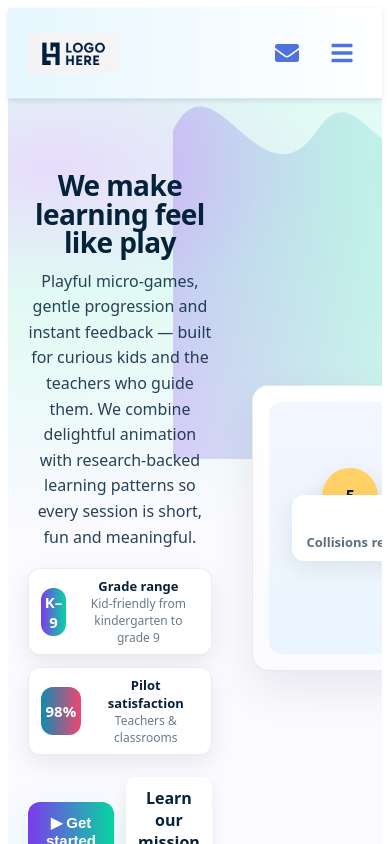
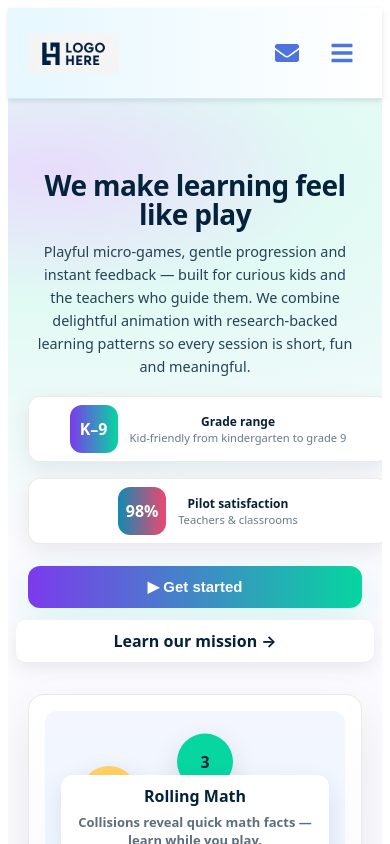
Before and after one commit to Mfundo-code/constractionwebsite, a React (Create React App) app: page /about in a window 390 px wide. Shown: the top 844 px of the page. Built offline with nearby package versions, Linux system fonts and the light colour scheme.

Commit message:
abouherosection

```diff
--- a/src/pages/About/AboutComponents/AboutHero.js
+++ b/src/pages/About/AboutComponents/AboutHero.js
@@ -9,30 +9,197 @@ import React from "react";
 export default function AboutHero() {
   return (
     <section style={styles.section} aria-labelledby="about-hero-title" role="region">
-      <style>{`
+      <style jsx>{`
         /* subtle floating for decorative circles */
-        @keyframes floatSlow { 0% { transform: translateY(0);} 50% { transform: translateY(-8px);} 100% { transform: translateY(0);} }
+        @keyframes floatSlow {
+          0% { transform: translateY(0);}
+          50% { transform: translateY(-8px);}
+          100% { transform: translateY(0);}
+        }
         /* fade-up entrance */
-        @keyframes fadeUp { from { opacity: 0; transform: translateY(10px);} to { opacity: 1; transform: translateY(0);} }
+        @keyframes fadeUp {
+          from { opacity: 0; transform: translateY(10px);}
+          to { opacity: 1; transform: translateY(0);}
+        }
 
-        /* responsive */
-        @media (max-width: 880px) {
-          .about-grid { grid-template-columns: 1fr; gap: 22px; }
-          .about-visual { justify-content: center; }
+        /* Tablet Styles */
+        @media (max-width: 1024px) {
+          .about-hero-section {
+            padding: 3.5rem 1.5rem !important;
+          }
+
+          .about-hero-container {
+            grid-template-columns: 1fr !important;
+            gap: 2.5rem !important;
+          }
+
+          .about-hero-left {
+            grid-column: 1 / -1 !important;
+            text-align: center !important;
+            padding-right: 0 !important;
+          }
+
+          .about-hero-lead {
+            margin-left: auto !important;
+            margin-right: auto !important;
+          }
+
+          .about-hero-kv-row {
+            justify-content: center !important;
+          }
+
+          .about-hero-right {
+            grid-column: 1 / -1 !important;
+            justify-content: center !important;
+          }
+
+          .about-hero-decor-top {
+            right: -15% !important;
+            top: -5% !important;
+            width: 80% !important;
+          }
+        }
+
+        /* Mobile Styles */
+        @media (max-width: 768px) {
+          .about-hero-section {
+            padding: 3rem 1.25rem !important;
+          }
+
+          .about-hero-title {
+            font-size: clamp(1.75rem, 6vw, 2.5rem) !important;
+          }
+
+          .about-hero-lead {
+            font-size: 1rem !important;
+            max-width: 480px !important;
+          }
+
+          .about-hero-kv-row {
+            flex-direction: column !important;
+            align-items: center !important;
+            gap: 1rem !important;
+          }
+
+          .about-hero-kv {
+            width: 100% !important;
+            justify-content: center !important;
+            text-align: center !important;
+          }
+
+          .about-hero-card {
+            padding: 1.25rem !important;
+          }
+
+          .about-hero-visual-area {
+            min-height: 200px !important;
+          }
+
+          .about-hero-decor-top {
+            display: none !important;
+          }
+        }
+
+        /* Small Mobile Styles */
+        @media (max-width: 480px) {
+          .about-hero-section {
+            padding: 2.5rem 1rem !important;
+          }
+
+          .about-hero-container {
+            gap: 2rem !important;
+          }
+
+          .about-hero-title {
+            font-size: 1.75rem !important;
+          }
+
+          .about-hero-lead {
+            font-size: 0.9rem !important;
+            padding: 0 0.5rem !important;
+          }
+
+          .about-hero-card {
+            padding: 1rem !important;
+          }
+
+          .about-hero-visual-area {
+            min-height: 180px !important;
+          }
+
+          .about-hero-kv-num {
+            width: 3rem !important;
+            height: 3rem !important;
+            font-size: 1rem !important;
+          }
+
+          .about-hero-kv-label {
+            font-size: 0.75rem !important;
+          }
+
+          .about-hero-kv-sub {
+            font-size: 0.7rem !important;
+          }
+
+          .about-hero-cta-row {
+            flex-direction: column !important;
+            gap: 0.75rem !important;
+          }
+
+          .about-hero-primary,
+          .about-hero-secondary {
+            width: 100% !important;
+            text-align: center !important;
+            justify-content: center !important;
+          }
+        }
+
+        /* Large Desktop */
+        @media (min-width: 1440px) {
+          .about-hero-container {
+            max-width: 1300px !important;
+          }
+        }
+
+        /* Reduced motion support */
+        @media (prefers-reduced-motion: reduce) {
+          .about-hero-card {
+            animation: none !important;
+          }
+
+          .about-hero-circle {
+            animation: none !important;
+          }
         }
 
         /* keyboard focus visible */
-        .about-cta:focus-visible { outline: 3px solid rgba(124,58,237,0.18); outline-offset: 4px; border-radius: 12px; }
+        .about-cta:focus-visible {
+          outline: 3px solid rgba(124,58,237,0.18);
+          outline-offset: 4px;
+          border-radius: 12px;
+        }
 
         /* hover (pointer devices) */
         @media (hover: hover) and (pointer: fine) {
-          .about-card:hover { transform: translateY(-6px); box-shadow: 0 28px 68px rgba(2,6,23,0.12); }
-          .btn-primary:hover { transform: translateY(-2px); box-shadow: 0 14px 36px rgba(6,214,160,0.12); }
+          .about-card:hover {
+            transform: translateY(-6px);
+            box-shadow: 0 28px 68px rgba(2,6,23,0.12);
+          }
+          .btn-primary:hover {
+            transform: translateY(-2px);
+            box-shadow: 0 14px 36px rgba(6,214,160,0.12);
+          }
         }
       `}</style>
 
       {/* decorative background shapes (absolute) */}
-      <svg aria-hidden viewBox="0 0 900 400" preserveAspectRatio="none" style={styles.decorTop}>
+      <svg
+        aria-hidden
+        viewBox="0 0 900 400"
+        preserveAspectRatio="none"
+        style={styles.decorTop}
+        className="about-hero-decor-top"
+      >
         <defs>
           <linearGradient id="ahG1" x1="0" x2="1">
             <stop offset="0%" stopColor="#7c3aed" stopOpacity="0.24" />
@@ -42,39 +209,39 @@ export default function AboutHero() {
         <path d="M0 80 C160 0 340 160 560 80 C720 20 820 140 900 60 L900 400 L0 400 Z" fill="url(#ahG1)"/>
       </svg>
 
-      <div style={styles.container} className="about-grid">
+      <div style={styles.container} className="about-hero-container about-grid">
         {/* Left: copy */}
-        <div style={styles.left}>
-          <h1 id="about-hero-title" style={styles.title}>
+        <div style={styles.left} className="about-hero-left">
+          <h1 id="about-hero-title" style={styles.title} className="about-hero-title">
             We make learning feel like play
           </h1>
 
-          <p style={styles.lead}>
+          <p style={styles.lead} className="about-hero-lead">
             Playful micro-games, gentle progression and instant feedback — built for curious kids and the teachers who guide them.
             We combine delightful animation with research-backed learning patterns so every session is short, fun and meaningful.
           </p>
 
-          <div style={styles.kvRow} aria-hidden>
-            <div style={styles.kv}>
-              <div style={{ ...styles.kvNum, background: "linear-gradient(90deg,#7c3aed,#06d6a0)" }}>K–9</div>
-              <div style={styles.kvText}>
-                <div style={styles.kvLabel}>Grade range</div>
-                <div style={styles.kvSub}>Kid-friendly from kindergarten to grade 9</div>
+          <div style={styles.kvRow} aria-hidden className="about-hero-kv-row">
+            <div style={styles.kv} className="about-hero-kv">
+              <div style={{ ...styles.kvNum, background: "linear-gradient(90deg,#7c3aed,#06d6a0)" }} className="about-hero-kv-num">K–9</div>
+              <div style={styles.kvText} className="about-hero-kv-text">
+                <div style={styles.kvLabel} className="about-hero-kv-label">Grade range</div>
+                <div style={styles.kvSub} className="about-hero-kv-sub">Kid-friendly from kindergarten to grade 9</div>
               </div>
             </div>
 
-            <div style={styles.kv}>
-              <div style={{ ...styles.kvNum, background: "linear-gradient(90deg,#118ab2,#ef476f)" }}>98%</div>
-              <div style={styles.kvText}>
-                <div style={styles.kvLabel}>Pilot satisfaction</div>
-                <div style={styles.kvSub}>Teachers & classrooms</div>
+            <div style={styles.kv} className="about-hero-kv">
+              <div style={{ ...styles.kvNum, background: "linear-gradient(90deg,#118ab2,#ef476f)" }} className="about-hero-kv-num">98%</div>
+              <div style={styles.kvText} className="about-hero-kv-text">
+                <div style={styles.kvLabel} className="about-hero-kv-label">Pilot satisfaction</div>
+                <div style={styles.kvSub} className="about-hero-kv-sub">Teachers & classrooms</div>
               </div>
             </div>
           </div>
 
-          <div style={styles.ctaRow}>
+          <div style={styles.ctaRow} className="about-hero-cta-row">
             <button
-              className="about-cta btn-primary"
+              className="about-cta btn-primary about-hero-primary"
               style={styles.primary}
               onClick={() => (window.location.hash = "#get-started")}
               aria-label="Get started"
@@ -83,7 +250,7 @@ export default function AboutHero() {
             </button>
 
             <a
-              className="about-cta"
+              className="about-cta about-hero-secondary"
               href="#our-mission"
               style={styles.secondary}
               onClick={(e) => { e.preventDefault(); window.location.hash = "#our-mission"; }}
@@ -95,15 +262,15 @@ export default function AboutHero() {
         </div>
 
         {/* Right: visual illustration */}
-        <div style={styles.right} className="about-visual" aria-hidden>
-          <div style={styles.card} className="about-card" role="img" aria-label="Illustration showing playful learning">
+        <div style={styles.right} className="about-hero-right about-visual" aria-hidden>
+          <div style={styles.card} className="about-hero-card about-card" role="img" aria-label="Illustration showing playful learning">
             {/* floating circles to suggest rolling balls */}
-            <div style={styles.visualArea}>
-              <div style={{ ...styles.circle, background: "#FFD166", left: "12%", top: "28%", animationDelay: "0s" }}>5</div>
-              <div style={{ ...styles.circle, background: "#06D6A0", left: "44%", top: "12%", animationDelay: "0.3s" }}>3</div>
-              <div style={{ ...styles.circle, background: "#118AB2", left: "72%", top: "36%", animationDelay: "0.6s" }}>8</div>
+            <div style={styles.visualArea} className="about-hero-visual-area">
+              <div style={{ ...styles.circle, background: "#FFD166", left: "12%", top: "28%", animationDelay: "0s" }} className="about-hero-circle">5</div>
+              <div style={{ ...styles.circle, background: "#06D6A0", left: "44%", top: "12%", animationDelay: "0.3s" }} className="about-hero-circle">3</div>
+              <div style={{ ...styles.circle, background: "#118AB2", left: "72%", top: "36%", animationDelay: "0.6s" }} className="about-hero-circle">8</div>
 
-              <div style={styles.visualText}>
+              <div style={styles.visualText} className="about-hero-visual-text">
                 <strong>Rolling Math</strong>
                 <div style={{ marginTop: 6, color: "rgba(4,34,58,0.65)", fontSize: 13 }}>
                   Collisions reveal quick math facts — learn while you play.
```
